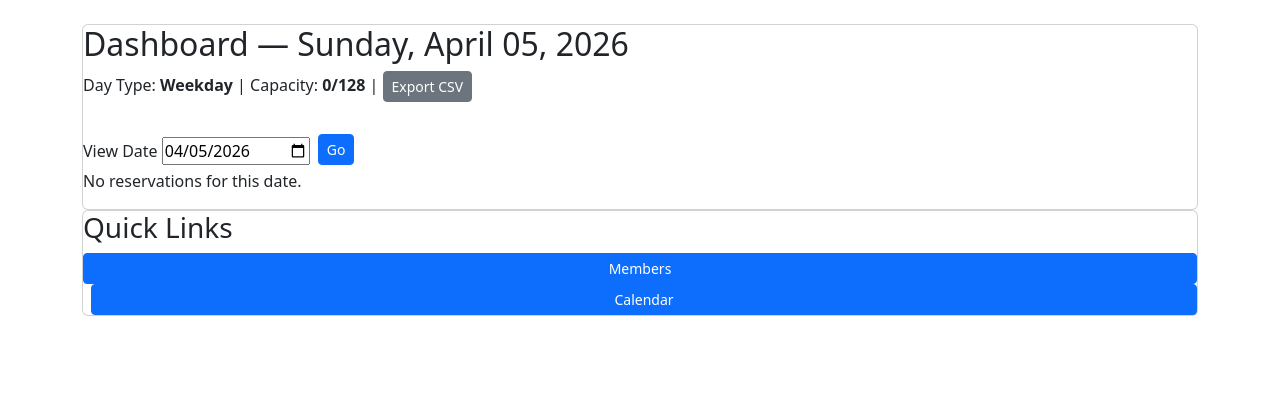
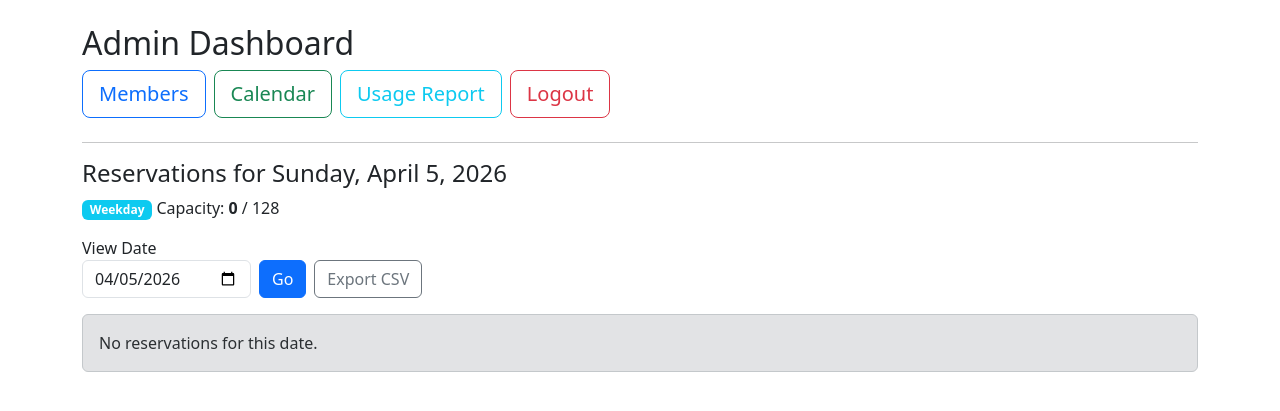
Before and after one commit to ccbractivix/splashpass, a Flask app: page /admin in a window 1280 px wide. Shown: the part 56-467 px from the top of the page. Run offline with Flask 3, Linux system fonts and the light colour scheme; the visitor is signed in with stand-in values (Sample User, id 1).

Commit message:
Update dashboard.html

```diff
--- a/templates/admin/dashboard.html
+++ b/templates/admin/dashboard.html
@@ -1,30 +1,63 @@
-{% extends 'base.html' %}
+{% extends "base.html" %}
 {% block title %}Admin Dashboard{% endblock %}
 {% block content %}
-<div class="card">
-    <h2>Dashboard — {{ view_date.strftime('%A, %B %d, %Y') }}</h2>
+<h2>Admin Dashboard</h2>
+
+{% with messages = get_flashed_messages(with_categories=true) %}
+  {% if messages %}
+    {% for category, message in messages %}
+      <div class="alert alert-{{ category }}">{{ message }}</div>
+    {% endfor %}
+  {% endif %}
+{% endwith %}
+
+<div class="d-flex flex-wrap gap-2 mb-4">
+  <a href="{{ url_for('admin_members') }}" class="btn btn-outline-primary btn-lg">
+    <i class="bi bi-people-fill"></i> Members
+  </a>
+  <a href="{{ url_for('admin_calendar') }}" class="btn btn-outline-success btn-lg">
+    <i class="bi bi-calendar3"></i> Calendar
+  </a>
+  <a href="{{ url_for('admin_report') }}" class="btn btn-outline-info btn-lg">
+    <i class="bi bi-bar-chart-line"></i> Usage Report
+  </a>
+  <a href="{{ url_for('admin_logout') }}" class="btn btn-outline-danger btn-lg">
+    Logout
+  </a>
+</div>
+
+<hr>
+
+<h4>Reservations for {{ view_date.strftime('%A, %B %-d, %Y') }}</h4>
 <p>
-        Day Type: <strong>{{ day_type }}</strong> |
-        Capacity: <strong>{{ used }}/{{ capacity }}</strong> |
-        <a href="{{ url_for('admin_export', date=view_date.isoformat()) }}" class="btn btn-sm btn-secondary">Export CSV</a>
+  <span class="badge bg-info">{{ day_type }}</span>
+  Capacity: <strong>{{ used }}</strong> / {{ capacity }}
 </p>
 
-    <form method="GET" style="margin-top:1rem; display:flex; gap:0.5rem; align-items:end;">
-        <div>
-            <label for="date">View Date</label>
-            <input type="date" id="date" name="date" value="{{ view_date.isoformat() }}">
+<form class="row g-2 align-items-end mb-3" method="GET" action="{{ url_for('admin_dashboard') }}">
+  <div class="col-auto">
+    <label class="form-label mb-0">View Date</label>
+    <input type="date" name="date" class="form-control" value="{{ view_date.isoformat() }}">
   </div>
-        <button type="submit" class="btn btn-primary btn-sm">Go</button>
+  <div class="col-auto">
+    <button type="submit" class="btn btn-primary">Go</button>
+  </div>
+  <div class="col-auto">
+    <a href="{{ url_for('admin_export', date=view_date.isoformat()) }}" class="btn btn-outline-secondary">
+      Export CSV
+    </a>
+  </div>
 </form>
 
 {% if reservations %}
-        <table>
-            <thead>
+<div class="table-responsive">
+  <table class="table table-striped table-sm">
+    <thead class="table-dark">
       <tr>
         <th>Confirmation</th>
+        <th>Owner #</th>
         <th>Name</th>
-                    <th>Owner #</th>
-                    <th>Tier</th>
+        <th>Membership</th>
         <th>Party</th>
         <th>Arrived</th>
         <th>Actions</th>
@@ -33,41 +66,43 @@
     <tbody>
       {% for r in reservations %}
       <tr>
-                    <td><strong>{{ r.confirmation_code }}</strong></td>
+        <td><code>{{ r.confirmation_code }}</code></td>
+        <td>{{ r.member.owner_number }}</td>
         <td>{{ r.member.last_name }}, {{ r.member.first_name }}</td>
-                    <td>{{ r.member.owner_number }}</td>
-                    <td><span class="badge badge-{{ r.member.membership|lower }}">{{ r.member.membership }}</span></td>
+        <td>
+          {% if r.member.membership == 'Platinum' %}
+            <span class="badge bg-dark">Platinum</span>
+          {% elif r.member.membership == 'Gold' %}
+            <span class="badge bg-warning text-dark">Gold</span>
+          {% else %}
+            <span class="badge bg-secondary">Silver</span>
+          {% endif %}
+        </td>
         <td>{{ r.party_size }}</td>
         <td>
           {% if r.arrived %}
-                            <span class="badge badge-arrived">Yes</span>
+            <span class="badge bg-success">✓ Yes</span>
           {% else %}
-                            <span class="badge badge-pending">No</span>
+            <span class="badge bg-light text-dark">No</span>
           {% endif %}
         </td>
         <td>
-                        <form method="POST" action="{{ url_for('toggle_arrival', res_id=r.id) }}" style="display:inline;">
-                            <button type="submit" class="btn btn-sm {% if r.arrived %}btn-secondary{% else %}btn-success{% endif %}">
-                                {% if r.arrived %}Undo{% else %}Check In{% endif %}
+          <form method="POST" action="{{ url_for('toggle_arrival', res_id=r.id) }}" class="d-inline">
+            <button type="submit" class="btn btn-sm {{ 'btn-outline-danger' if r.arrived else 'btn-outline-success' }}">
+              {{ 'Undo' if r.arrived else 'Check In' }}
             </button>
           </form>
-                        <form method="POST" action="{{ url_for('delete_reservation', res_id=r.id) }}" style="display:inline;"
-                              onsubmit="return confirm('Delete this reservation?');">
-                            <button type="submit" class="btn btn-sm btn-danger">Delete</button>
+          <form method="POST" action="{{ url_for('delete_reservation', res_id=r.id) }}"
+                class="d-inline" onsubmit="return confirm('Delete this reservation?')">
+            <button type="submit" class="btn btn-sm btn-outline-danger">Delete</button>
           </form>
         </td>
       </tr>
       {% endfor %}
     </tbody>
   </table>
+</div>
 {% else %}
-        <p class="mt-1">No reservations for this date.</p>
+<div class="alert alert-secondary">No reservations for this date.</div>
 {% endif %}
-</div>
-
-<div class="card">
-    <h3>Quick Links</h3>
-    <a href="{{ url_for('admin_members') }}" class="btn btn-primary btn-sm">Members</a>
-    <a href="{{ url_for('admin_calendar') }}" class="btn btn-primary btn-sm" style="margin-left:0.5rem;">Calendar</a>
-</div>
 {% endblock %}
```
Lines whose indentation alone changed are shown as unchanged.
